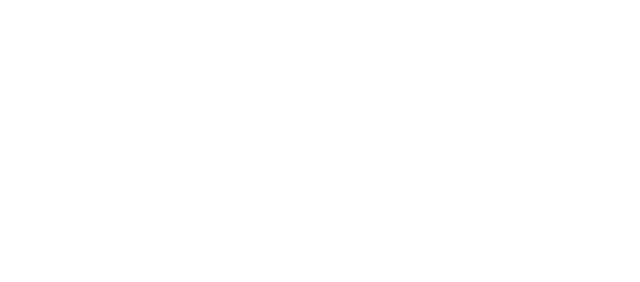
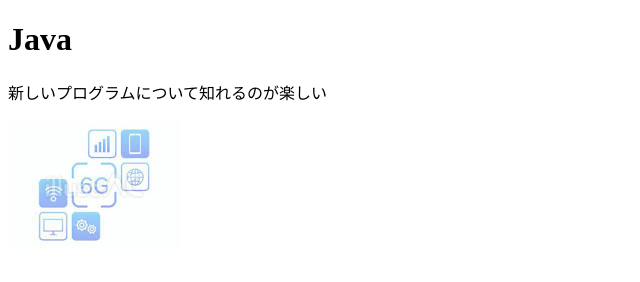
Before and after one commit to sotawfd/course-introduction, a plain HTML site: page subjectB.html in a window 1280 px wide. Shown: the whole page, without its empty margins (0-640 px from the left). Drawn offline with Linux system fonts and the light colour scheme.

Commit message:
B.htmlのコミット

```diff
--- a/subjectB.html
+++ b/subjectB.html
@@ -4,8 +4,9 @@
         <meta charset="UTF-8">
 </head>
 <body>
-    <h1></h1>
-    <p></p>
-    <img src="" alt="">
+    <title>Javaの紹介</title>
+    <h1>Java</h1>
+    <p>新しいプログラムについて知れるのが楽しい</p>
+    <img src="imgディレクトリ/images.jpg" alt="">
 </body>
 </html>
```
Also changed, not shown: index.html (+1 -1 lines), imgディレクトリ/images.jpg (added).
